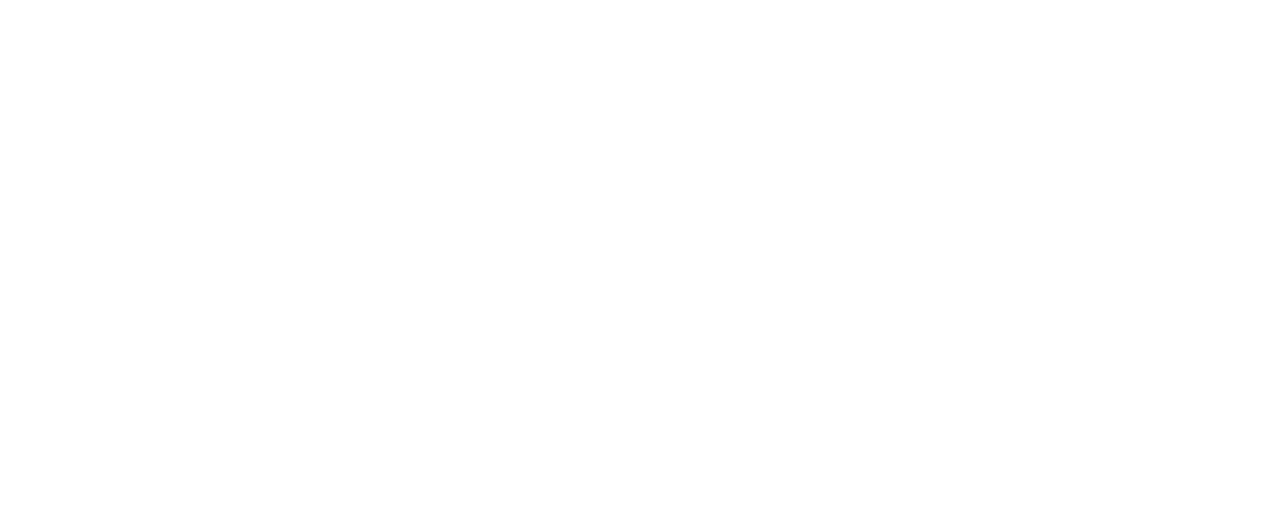
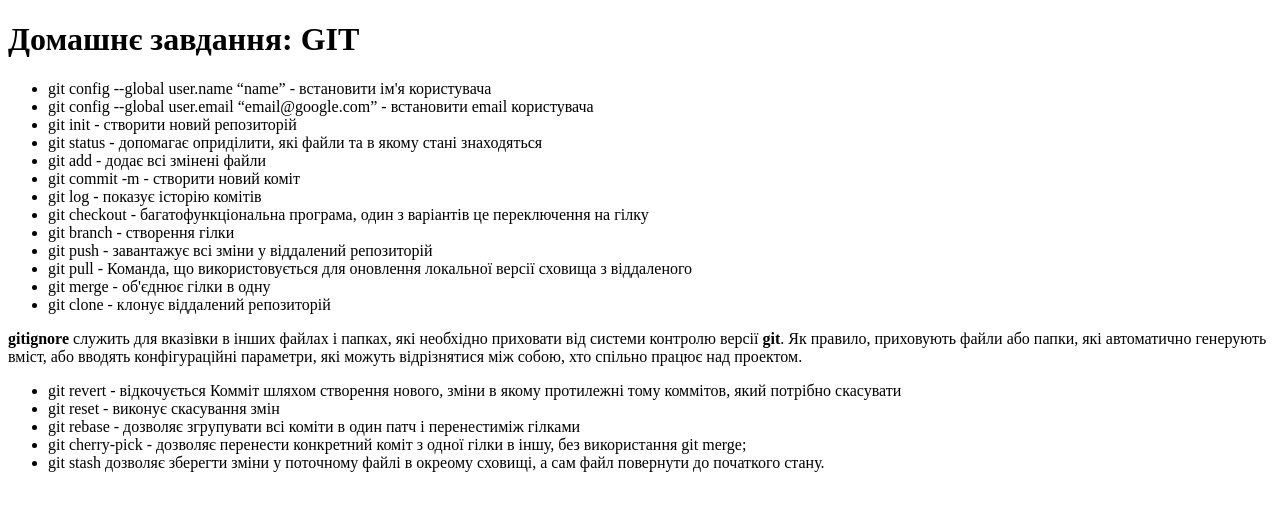
Before and after one commit to dragonlock/Vitaliy, a plain HTML site: page index.html in a window 1280 px wide. Drawn offline with Linux system fonts and the light colour scheme.

Commit message:
new in index.html

```diff
--- a/index.html
+++ b/index.html
@@ -7,6 +7,30 @@
     <link rel="stylesheet" href="style.css">
 </head>
 <body>
-
+    <h1>Домашнє завдання: GIT</h1>
+    <ul class="list">
+        <li>git config --global user.name “name” - встановити ім'я користувача</li>
+        <li>git config --global user.email “email@google.com” - встановити email користувача</li>
+        <li>git init - створити новий репозиторій</li>
+        <li>git status - допомагає оприділити, які файли та в якому стані знаходяться</li>
+        <li>git add - додає всі змінені файли</li>
+        <li>git commit -m - створити новий коміт</li>
+        <li>git log - показує історію комітів</li>
+        <li>git checkout - багатофункціональна програма, один з варіантів це переключення на гілку</li>
+        <li>git branch - створення гілки</li>
+        <li>git push - завантажує всі зміни у віддалений репозиторій</li>
+        <li>git pull - Команда, що використовується для оновлення локальної версії сховища з віддаленого</li>
+        <li>git merge - об'єднює гілки в одну
+        <li>git clone - клонує віддалений репозиторій
+    </ul>
+    <p><b>gitignore</b> служить для вказівки в інших файлах і папках, які необхідно приховати від системи контролю версії <b>git</b>.
+        Як правило, приховують файли або папки, які автоматично генерують вміст, або вводять конфігураційні параметри, які можуть відрізнятися між собою, хто спільно працює над проектом.</p>
+    <ul class="list2">
+        <li>git revert - відкочується Комміт шляхом створення нового, зміни в якому протилежні тому коммітов, який потрібно скасувати</Li>
+        <li>git reset - виконує скасування змін</li>
+        <li>git rebase - дозволяє згрупувати всі коміти в один патч і перенестиміж гілками</li>
+        <li>git cherry-pick - дозволяє перенести конкретний коміт з одної гілки в іншу, без використання git merge;</li>
+        <li>git stash дозволяє зберегти зміни у поточному файлі в окреому сховищі, а сам файл повернути до початкого стану.</li>
+    </ul>
 </body>
 </html>
```
